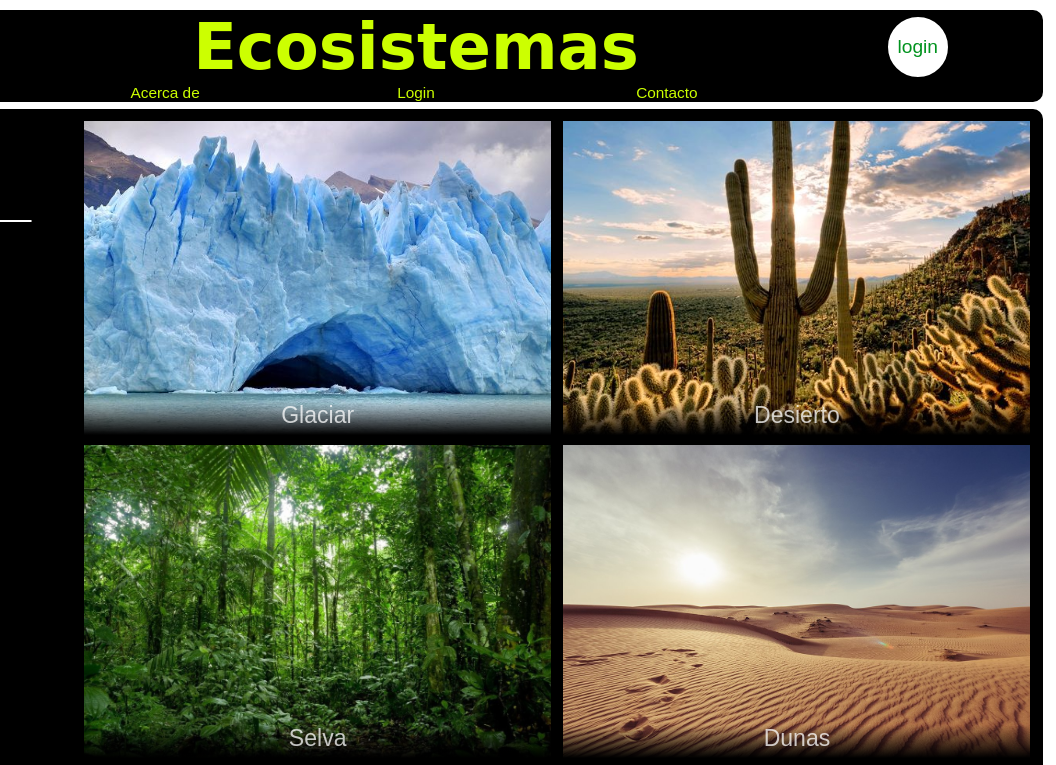
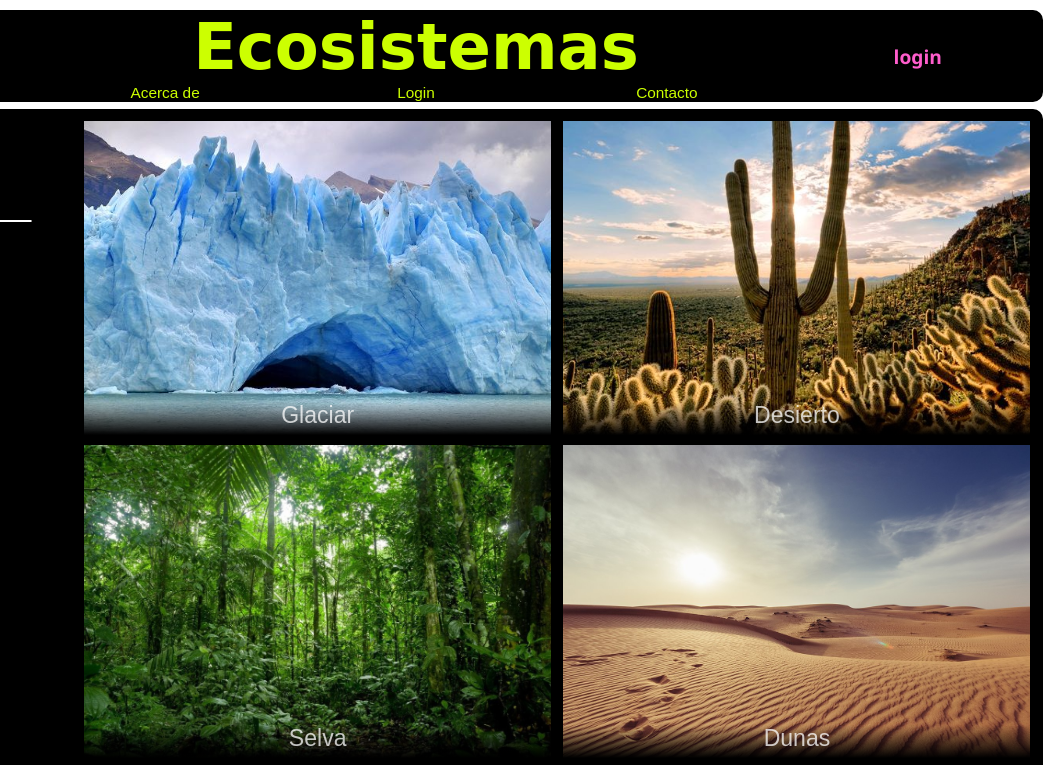
Before and after one commit to User-saj/Proyecto_Final_Profe, a plain HTML site: page index.html in a window 1280 px wide. Shown: the top 765 px of the page, 224-1280 px from the left. Drawn offline with Linux system fonts and the light colour scheme; a web font is replaced by a local one.

Commit message:
Add files via upload

```diff
--- a/index.css
+++ b/index.css
@@ -39,17 +39,19 @@ header > a {
   font-family: Arial, Helvetica, sans-serif;
   text-decoration: none;
 }
+
 #sesion {
-  height: 60px;
-  width: 60px;
   display: grid;
   place-items: center;
   text-align: center;
-  background-color: white;
+}
+
+#lnkUsuario {
+  font-family: "Segoe UI", Tahoma, Geneva, Verdana, sans-serif;
   font-size: 1.5vw;
-  color: rgb(1, 147, 30);
-  border: 2pt solid black;
-  border-radius: 50%;
+  font-weight: bold;
+  color: rgb(255, 93, 204);
+  text-decoration: none;
 }
 
 /* ------------ Ubicacion celdas Grid cabecera ------------- */
@@ -75,6 +77,14 @@ header img {
 }
 .hov_link:hover {
   transform: scale(1.8);
+}
+#sesion {
+  grid-column: 5;
+  grid-row: 1/3;
+}
+
+#imgUsr {
+  padding: 0;
 }
 
 /* --------------------------------------------------------------------------------------- */
--- a/index.html
+++ b/index.html
@@ -23,8 +23,11 @@
       <!--  ---------------- Items grid_cabecera ------------------ -->
       <img src="green-nature.jpg" alt="" />
       <p class="h_txt">Ecosistemas</p>
-      <!-- despliega nombre usuario -->
-      <a id="sesion" href="#"></a>
+      <!-- despliega nombre e imagen del usuario -->
+      <div id="sesion">
+        <img src="#" alt="" id="imgUsr" />
+        <a id="lnkUsuario" href="#"></a>
+      </div>
       <a class="h_link_1 hov_link" href="about.html">Acerca de</a>
       <a class="h_link_2 hov_link" href="login.html">Login</a>
       <a class="hov_link" href="mailto:name@uabc.edu.mx">Contacto</a>
--- a/index.js
+++ b/index.js
@@ -1,16 +1,20 @@
 /* JavaScript para index.html */
 // al iniciar sesion, el nombre de usuario valido se guarda en el sessionStorage
 
-// controla el elemento usuario (círculo con nombre)
-let elemSes = document.getElementById("sesion");
+// controla el elemento nombre de usuario
+let elemSes = document.getElementById("lnkUsuario");
 // tamaño del sessionStorage
 let tamSStor = sessionStorage.length;
 
 // opciones para el logIn logOut
 if (tamSStor != 0) {
-  // se ha iniciado sesion, despliega nombre de usuario
+  // se ha iniciado sesion, despliega nombre guardado en session Storage
   elemSes.innerHTML = sessionStorage.getItem("nombUsr");
-  //   al hacer clic se da la opcion de salir de la sesion
+  // agrega imagen de usuario
+  imagenSesion = document.getElementById("imgUsr");
+  imagenSesion.setAttribute("src", "sombrero.png");
+  imagenSesion.setAttribute("width", "30%");
+  // al hacer clic en el nombre de usuario se da la opcion de salir de la sesion
   elemSes.onclick = function () {
     if (confirm("Deseas salir de la sesión?")) {
       // borra el nombre de usuario
--- a/login.js
+++ b/login.js
@@ -24,6 +24,7 @@ function func_leeLS(evento) {
   if (localStorage.length == 0) {
     alert("No hay Usuarios Registrados");
     window.location.href = "registro.html";
+    return;
   }
   // nombre y pass introducido por el usuario
   const logNombre = document.getElementById("uname").value;
```
Also changed, not shown: registro.html (+2 -2 lines), sombrero.png (added).
